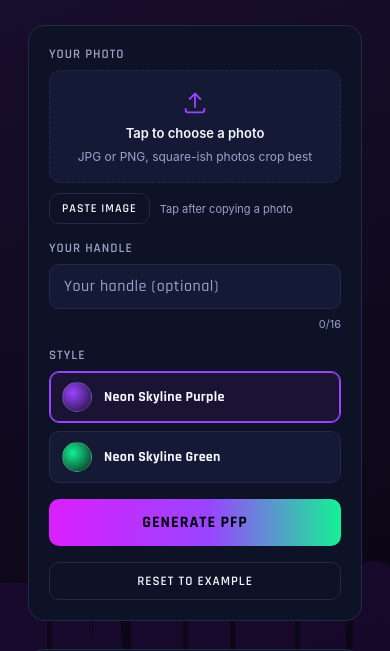
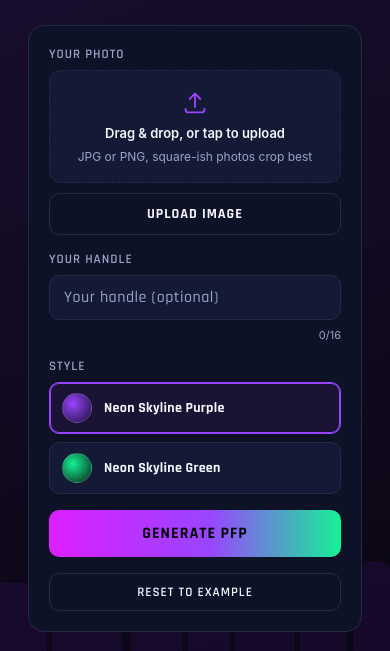
Before and after one commit to msurfx/bp26-london-generator, a website: page index.html in a window 390 px wide. Both pictures are taken after a click on the button "RESET TO EXAMPLE". Shown: the part 193-844 px from the top of the page. Drawn offline with Linux system fonts and the light colour scheme.

Commit message:
Add file-picker + drag-drop upload (fixes mobile embed)

```diff
--- a/index.html
+++ b/index.html
@@ -356,15 +356,20 @@
     }
   }
 
-  /* paste button row */
+  /* upload + paste button row */
   .paste-row{
     display:flex;
     align-items:center;
-    gap:10px;
+    gap:8px;
     margin-top:2px;
+    flex-wrap:wrap;
   }
   .paste-row button{font-size:12px;padding:7px 12px}
   .paste-hint{font-size:11px;color:var(--ink-muted)}
+  @media(max-width:760px){
+    #uploadImgBtn{width:100%;font-size:14px;padding:11px;font-weight:700}
+    #pasteImgBtn,.paste-hint{display:none}
+  }
 </style>
 </head>
 <body>
@@ -434,13 +439,14 @@
         <label for="fileInput">Your photo</label>
         <div class="dropzone" id="dropzone" tabindex="0" role="button" aria-label="Upload your photo">
           <svg viewBox="0 0 24 24" fill="none" stroke="currentColor" stroke-width="1.6"><path d="M4 16.5V18a2 2 0 0 0 2 2h12a2 2 0 0 0 2-2v-1.5M7 9l5-5 5 5M12 4v12"/></svg>
-          <div class="filename" id="filename">Tap to choose, or paste (Ctrl/Cmd+V)</div>
+          <div class="filename" id="filename">Drag & drop, or tap to upload</div>
           <div class="hint">JPG or PNG, square-ish photos crop best</div>
         </div>
         <input id="fileInput" type="file" accept="image/*">
         <div class="paste-row">
+          <button type="button" class="ghost" id="uploadImgBtn">Upload image</button>
           <button type="button" class="ghost" id="pasteImgBtn">Paste image</button>
-          <span class="paste-hint">Tap after copying a photo</span>
+          <span class="paste-hint">Desktop: after copying a photo</span>
         </div>
       </div>
 
@@ -591,7 +597,7 @@
 
   // focusing the dropzone and pasting feels most natural, so hint at it visually
   dropzone.addEventListener('focus', function(){
-    statusText.textContent = 'Ready to paste — Ctrl/Cmd+V, or click to choose a file';
+    statusText.textContent = 'Click to choose a file, drag & drop, or use the Upload button below';
   });
 
   function handleFile(file){
@@ -680,7 +686,7 @@
     handleInput.value = '';
     handle = '';
     charCount.textContent = '0';
-    filenameEl.textContent = 'Tap to choose a photo';
+    filenameEl.textContent = 'Drag & drop, or tap to upload';
     statusText.textContent = 'Showing example — upload your photo above';
     draw();
   });
@@ -979,7 +985,11 @@
     statusText.textContent = 'Error: ' + (e.message || 'unknown');
   });
 
-  // Paste image button — uses Clipboard API for mobile where Cmd/Ctrl+V isn't available
+  // Upload image button — works everywhere including iOS Safari and cross-origin iframes
+  var uploadImgBtn = document.getElementById('uploadImgBtn');
+  if(uploadImgBtn){ uploadImgBtn.addEventListener('click', function(){ fileInput.click(); }); }
+
+  // Paste image button — uses Clipboard API for desktop where Cmd/Ctrl+V is available
   var pasteImgBtn = document.getElementById('pasteImgBtn');
   if(pasteImgBtn){
     pasteImgBtn.addEventListener('click', async function(){
```
